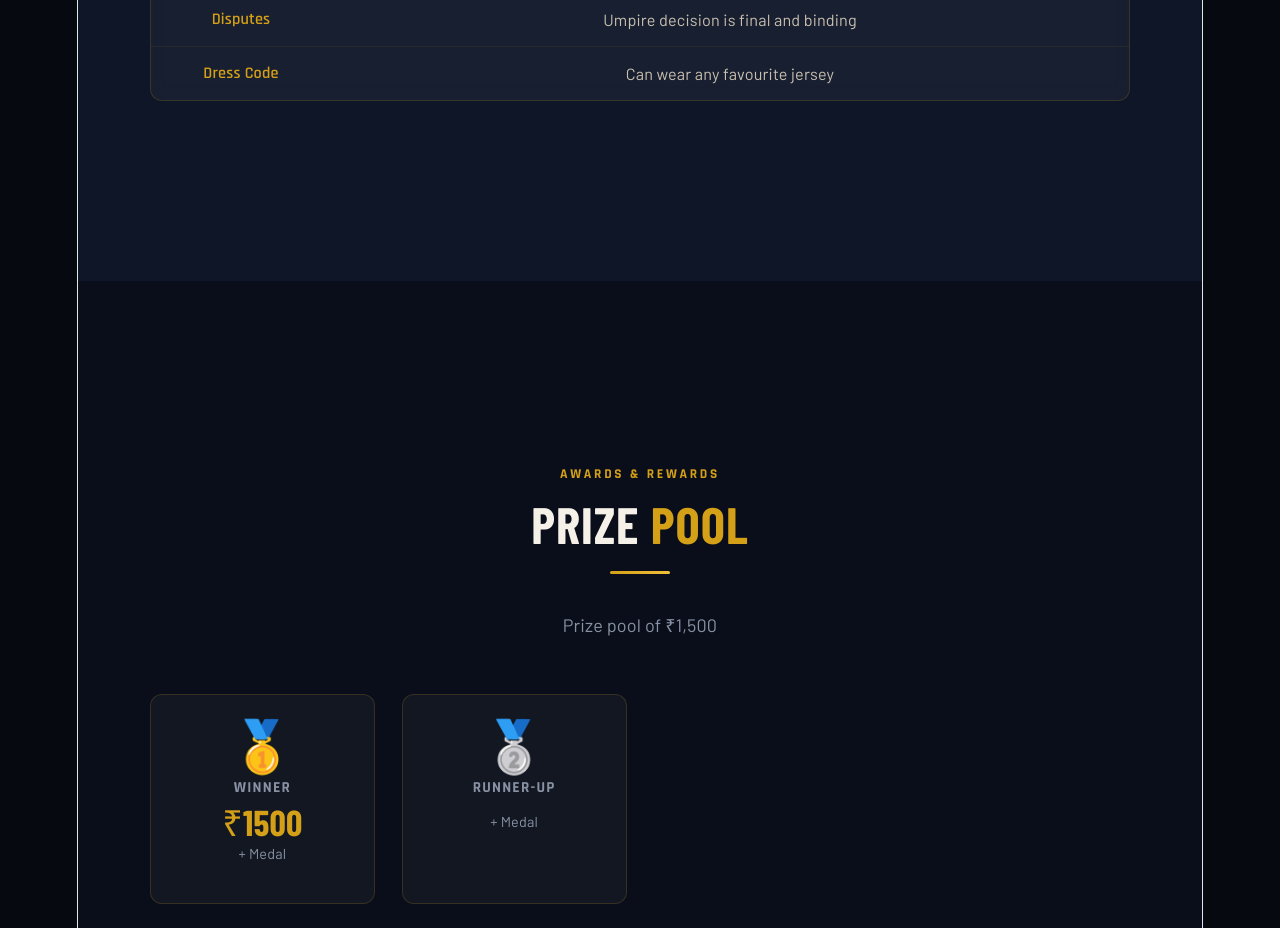
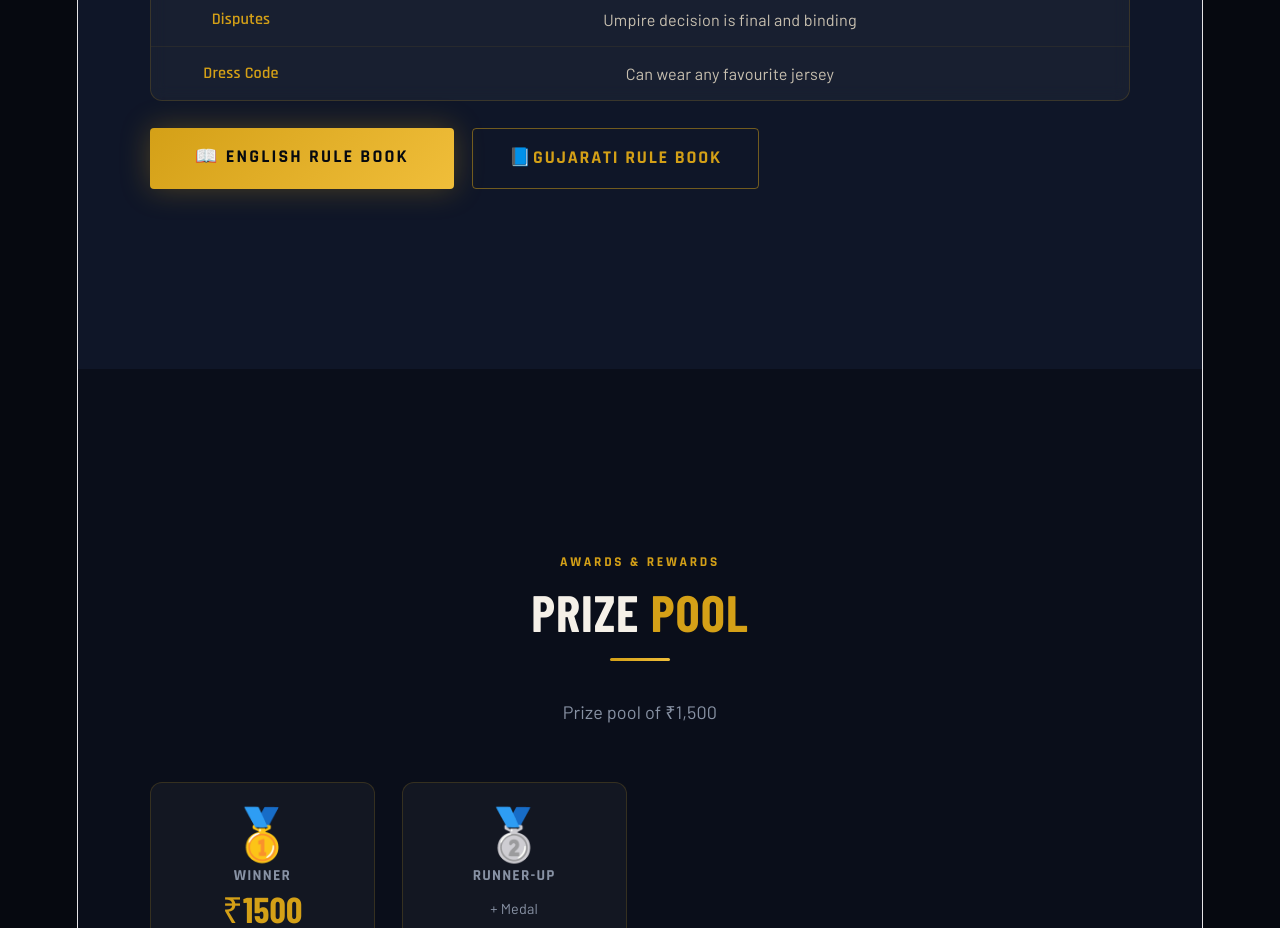
Before and after one commit to Devang3105/my-react-app, a React (Vite) app: page / in a window 1280 px wide. Shown: the part 2240-3168 px from the top of the page. Built offline with nearby package versions, Linux system fonts and the light colour scheme; a web font is replaced by a local one.

Commit message:
Update App.jsx

```diff
--- a/src/App.jsx
+++ b/src/App.jsx
@@ -595,6 +595,27 @@ export default function App() {
                 </tbody>
               </table>
             </div>
+            <div style={{ display: "flex", gap: "1rem", marginTop: "1.5rem", flexWrap: "wrap" }}>
+  <a
+    href="/Rulebook_eng.pdf"
+    target="_blank"
+    rel="noopener noreferrer"
+    className="btn-primary"
+    style={{ textDecoration: "none" }}
+  >
+    📖 English Rule book
+  </a>
+
+  <a
+    href="/Rulebook_guj.pdf"
+    target="_blank"
+    rel="noopener noreferrer"
+    className="btn-outline"
+    style={{ textDecoration: "none" }}
+  >
+    📘Gujarati Rule Book
+  </a>
+</div>
           </AnimSection>
         </div>
       </div>
```
